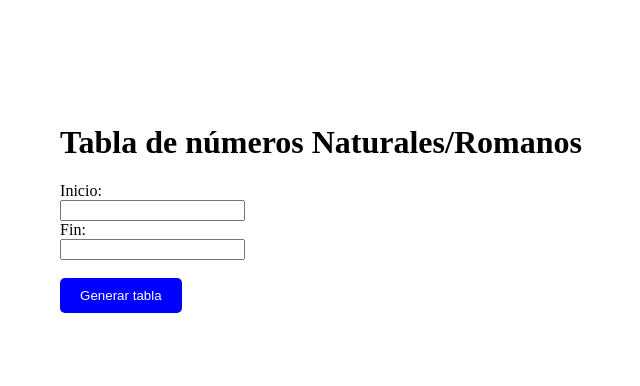
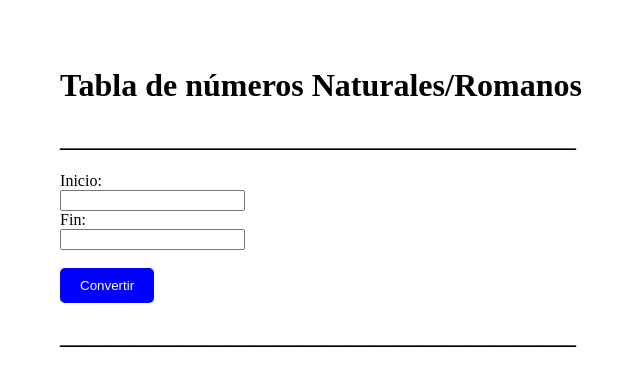
Before and after one commit to 117Castro/Progra-IV-Virtual, a PHP site: page /romanos.php in a window 1280 px wide. Shown: the top 386 px of the page, without its empty margins (319-959 px from the left). Run offline with PHP 8.4, Linux system fonts and the light colour scheme.

Commit message:
ññññ

```diff
--- a/romanos.php
+++ b/romanos.php
@@ -52,14 +52,15 @@
 <body>
     <form method="post">
         <h1>Tabla de números Naturales/Romanos</h1>
-
+        <h2>___________________________________________</h2>
         <label for="inicio">Inicio:</label><br>
         <input type="number" name="inicio" id="inicio" required min="1">
         <br>
         <label for="fin">Fin:</label><br>
         <input type="number" name="fin" id="fin" required min="1">
         <br><br>
-        <input type="submit" value="Generar tabla">
+        <input type="submit" value="Convertir">
+        <h2>___________________________________________</h2>
     </form>
     <?php
     if ($_SERVER["REQUEST_METHOD"] == "POST") {
@@ -71,7 +72,7 @@
             echo "<p>Error: el primer digito debe ser menor al segundo.</p>";
         } else {
             echo "<table>";
-            echo "<thead><tr><th>Número</th><th>Romano</th></tr></thead>";
+            echo "<thead><tr><th>Numero</th><th>Romano</th></tr></thead>";
             echo "<tbody>";
             for ($i = $inicio; $i <= $fin; $i++) {
                 echo "<tr>";
```
